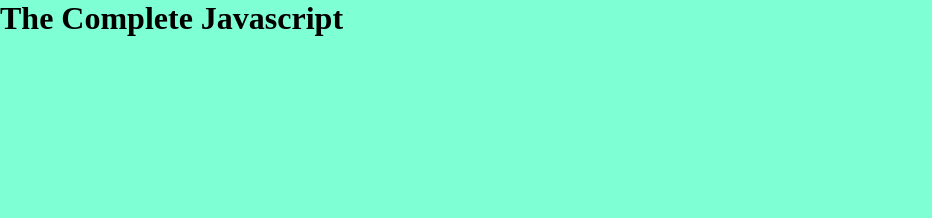
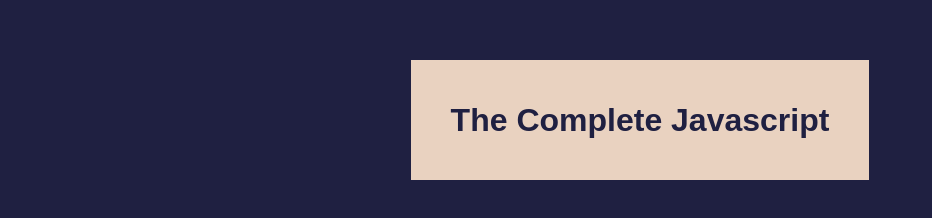
Before and after one commit to saurav-verma-01/The-complete-javascript-bootcamp, a plain HTML site: page 01-Fundamentals/index.html in a window 1280 px wide. Shown: the whole page, without its empty margins (0-932 px from the left). Drawn offline with Linux system fonts and the light colour scheme.

Commit message:
what is Javascript , console methods

```diff
--- a/01-Fundamentals/index.html
+++ b/01-Fundamentals/index.html
@@ -8,7 +8,9 @@
     <link rel="stylesheet" href="./styles.css" />
   </head>
   <body>
-    <h1>The Complete Javascript</h1>
+    <main>
+      <h1>The Complete Javascript</h1>
+    </main>
 
     <script src="./script.js"></script>
   </body>
--- a/01-Fundamentals/script.js
+++ b/01-Fundamentals/script.js
@@ -0,0 +1,45 @@
+let js = "Amazing";
+
+// if (js === "Amazing") alert("Javascrit is Fun!");
+console.time("myTimer");
+console.log(48 + 89 - 52 / 6);
+
+console.log(
+  "%cHello, %cWorld!",
+  "color: #DCF2B0; font-size: 25px; font-weight: bold;",
+  "color: #CD533B; font-size: 20px;"
+);
+
+console.group("Group 1");
+console.log("Message 1");
+console.log("Message 2");
+console.log("Message 3");
+
+console.group("Nested Group 2");
+console.log("Nested Message 1");
+console.log("Nested Message 2");
+console.log("Nested Message 3");
+console.groupEnd();
+console.log("Message final");
+
+console.groupEnd();
+
+console.groupCollapsed("Collapsed Group");
+console.log("Message 1");
+console.log("Message 2");
+console.groupEnd();
+
+console.error("Something Went Wrong");
+console.warn("Somethin might go wrong!!!");
+console.info("This is an Informational Message!");
+console.debug("This is a debug message.");
+
+const users = [
+  { name: "John Doe", age: 30 },
+  { name: "Jane Smith", age: 25 },
+  { name: "Bob Johnson", age: 35 },
+];
+
+console.table(users);
+console.timeEnd("myTimer");
+console.trace("This is a trace message.");
--- a/01-Fundamentals/styles.css
+++ b/01-Fundamentals/styles.css
@@ -5,5 +5,23 @@
 }
 
 body {
-  background-color: aquamarine;
+  font-family: Arial, Helvetica, sans-serif;
+  background-color: #1f2041;
+  width: 100%;
+  height: 100vh;
+  padding: 60px;
+  display: flex;
+  justify-content: center;
+  /* align-items: center; */
 }
+
+main {
+  max-width: 800px;
+  height: 120px;
+  padding: 20px 40px;
+  background-color: #e9d2c0;
+  display: flex;
+  justify-content: center;
+  align-items: center;
+  color: #1f2041;
+}
```
